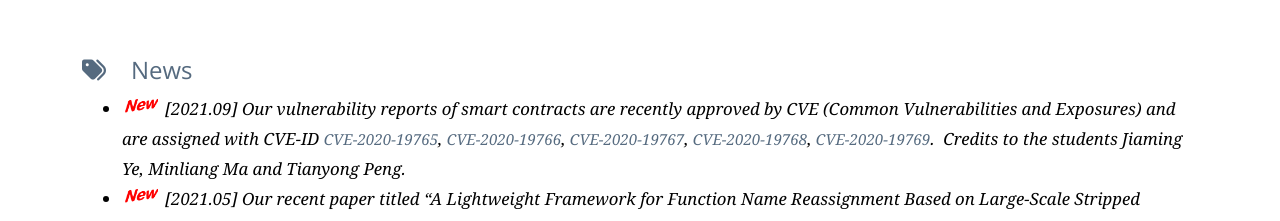
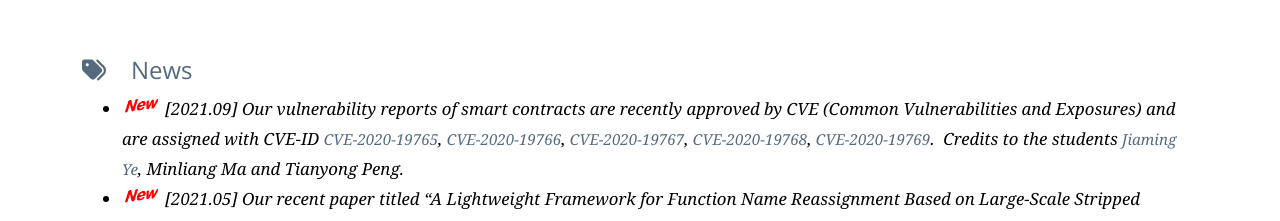
Before and after one commit to yinxingxue/yinxingxue.github.io, a plain HTML site: page index.html in a window 1280 px wide. Shown: the part 1096-1317 px from the top of the page. Drawn offline with nearby package versions, Linux system fonts and the light colour scheme.

Commit message:
update cve news again

```diff
--- a/index.html
+++ b/index.html
@@ -145,7 +145,7 @@
 											<a href="https://cve.mitre.org/cgi-bin/cvename.cgi?name=CVE-2020-19767" class="pdfdownload">CVE-2020-19767</a>,
 											<a href="https://cve.mitre.org/cgi-bin/cvename.cgi?name=CVE-2020-19768" class="pdfdownload">CVE-2020-19768</a>,
 											<a href="https://cve.mitre.org/cgi-bin/cvename.cgi?name=CVE-2020-19769" class="pdfdownload">CVE-2020-19769</a>.
-											&nbsp;Credits to the students Jiaming Ye, Minliang Ma and Tianyong Peng.
+											&nbsp;Credits to the students <a href="https://www.j1am1n9.com/" class="pdfdownload">Jiaming Ye</a>, Minliang Ma and Tianyong Peng.
 											</i>
 										</li>
 										<li class="MsoNormal-smaller" >
```
